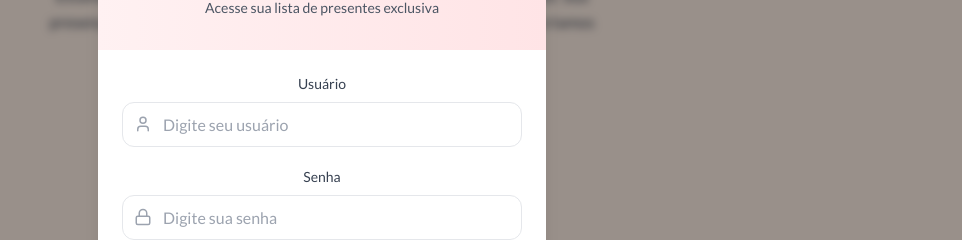
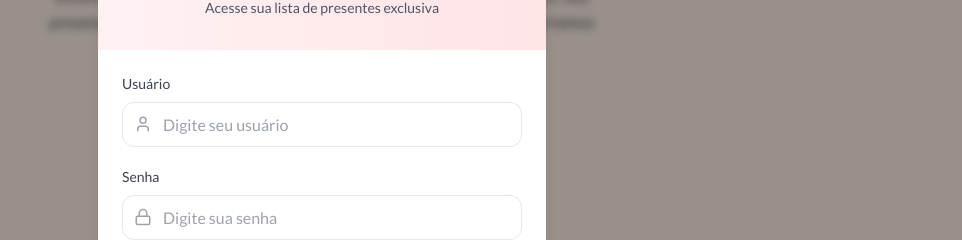
Before and after one commit to Joaoof/vite-front-presente-casamento, a React (Vite) app: page / in a window 1280 px wide. Both pictures are taken after a click on the button "Área do Casal". Shown: the part 288-528 px from the top of the page, without its empty margins (318-1280 px from the left). Built offline with nearby package versions, Linux system fonts and the light colour scheme; no server answers; grey boxes are pictures that could not be loaded.

Commit message:
style: update label alignment in LoginModal for improved accessibility

```diff
--- a/src/components/LoginModal.tsx
+++ b/src/components/LoginModal.tsx
@@ -91,7 +91,7 @@ const LoginModal: React.FC<LoginModalProps> = ({ isOpen, onClose }) => {
           <form onSubmit={handleSubmit} className="p-6">
             <div className="space-y-5">
               <div>
-                <label className="block text-sm font-medium text-gray-700 mb-2" htmlFor="username">
+                <label className="text-sm flex justify-start font-medium text-gray-700 mb-2" htmlFor="username">
                   Usuário
                 </label>
                 <div className="relative">
@@ -110,7 +110,7 @@ const LoginModal: React.FC<LoginModalProps> = ({ isOpen, onClose }) => {
               </div>
 
               <div>
-                <label className="block text-sm font-medium text-gray-700 mb-2" htmlFor="password">
+                <label className="text-sm font-medium  flex justify-start text-gray-700 mb-2" htmlFor="password">
                   Senha
                 </label>
                 <div className="relative">
```
